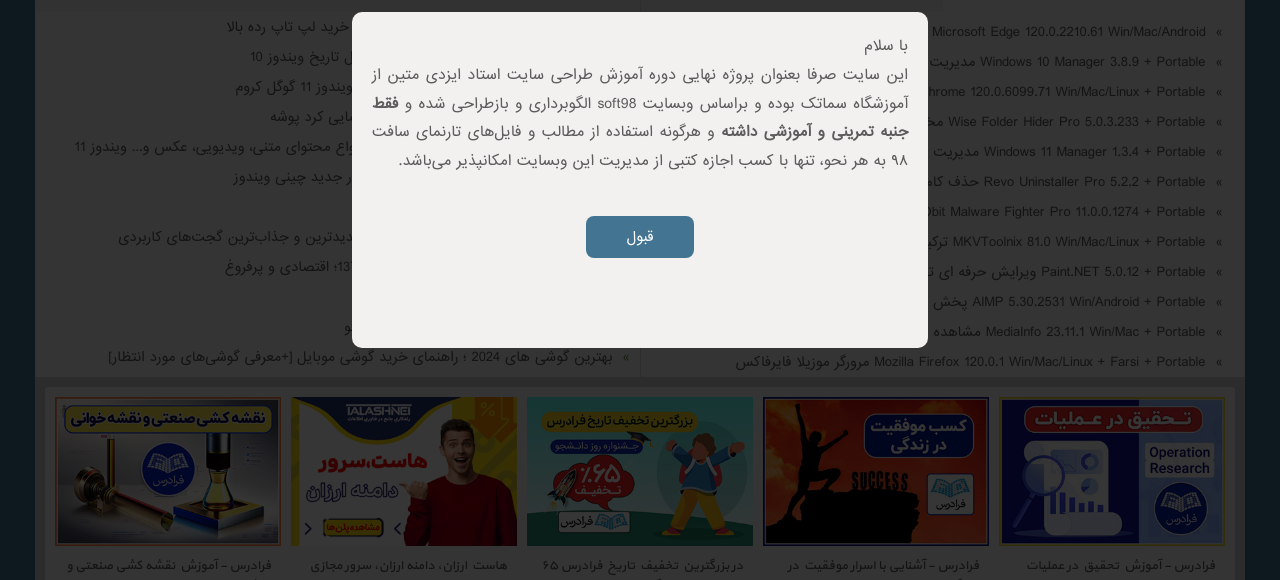
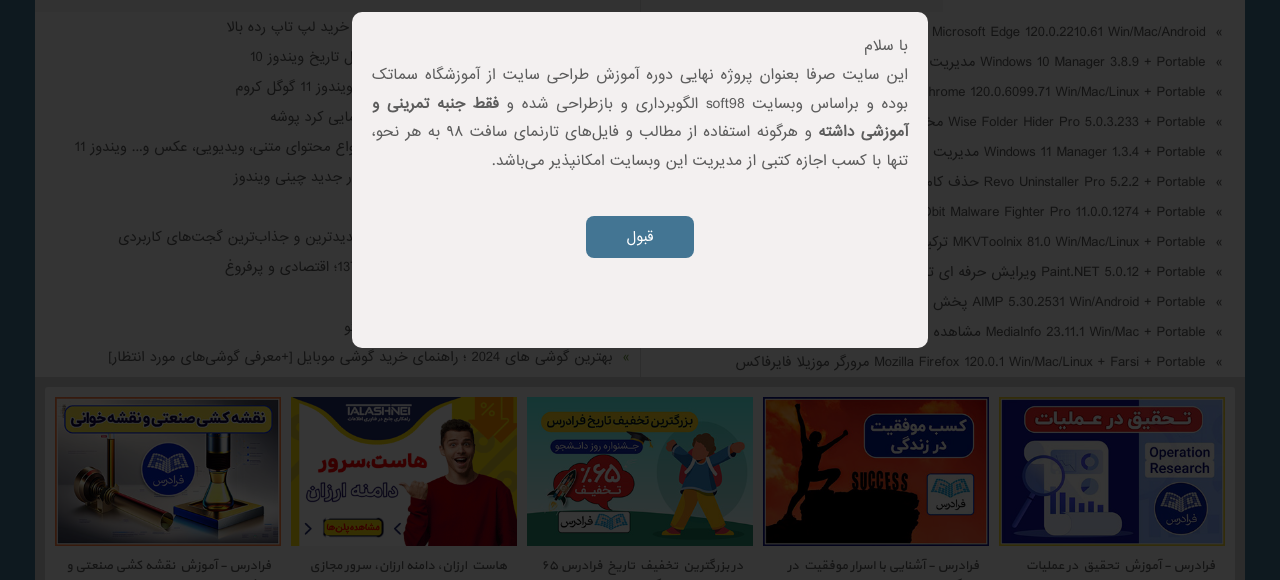
Before and after one commit to mohamadmokarram/soft98, a plain HTML site: page index.html in a window 1280 px wide. Shown: the part 220-800 px from the top of the page. Drawn offline with nearby package versions, Linux system fonts and the light colour scheme.

Commit message:
Update index.html

```diff
--- a/index.html
+++ b/index.html
@@ -1920,8 +1920,8 @@
       <div class="message">
         <p>
           با سلام <br />
-          این سایت صرفا بعنوان پروژه نهایی دوره آموزش طراحی سایت استاد ایزدی
-          متین از آموزشگاه سماتک بوده و براساس وبسایت soft98 الگوبرداری و
+          این سایت صرفا بعنوان پروژه نهایی دوره آموزش طراحی سایت
+           از آموزشگاه سماتک بوده و براساس وبسایت soft98 الگوبرداری و
           بازطراحی شده و <b>فقط جنبه تمرینی و آموزشی داشته</b> و هرگونه استفاده
           از مطالب و فایل‌های تارنمای سافت ٩٨ به هر نحو، تنها با کسب اجازه کتبی
           از مدیریت این وبسایت امکانپذیر می‌باشد.
```
